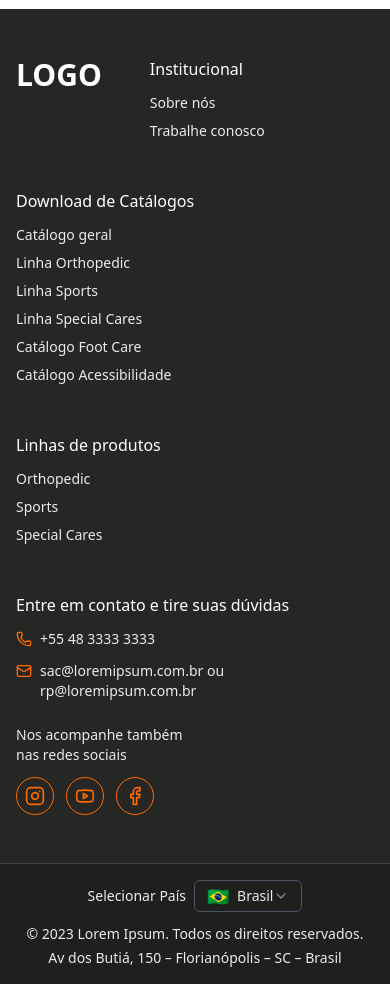
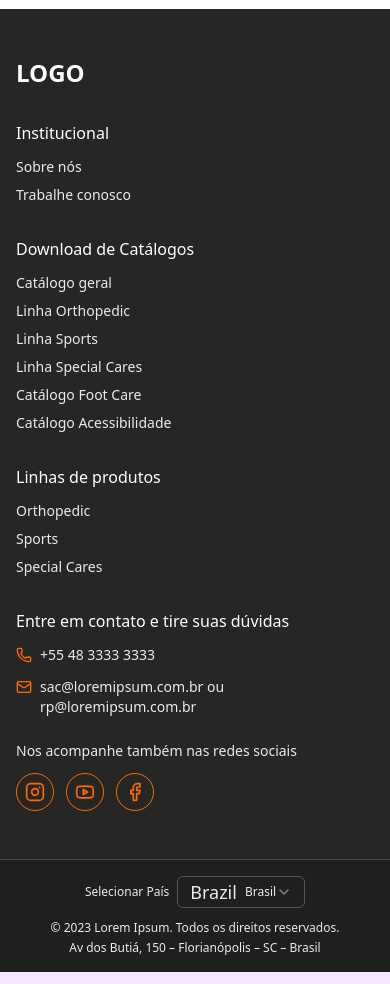
Before and after one commit to marcos-lima-dev/loja-ortopedica, a React (Vite) app: page / in a window 390 px wide. Shown: the part 2400-3384 px from the top of the page. Built offline with nearby package versions, Linux system fonts and the light colour scheme.

Commit message:
refactor: Footer.tsx and README.md

```diff
--- a/src/components/Footer.tsx
+++ b/src/components/Footer.tsx
@@ -1,3 +1,4 @@
+// src/components/Footer.tsx
 import { Phone, Mail, Facebook, Instagram, Youtube } from 'lucide-react'
 import {
   Select,
@@ -12,15 +13,15 @@ export default function Footer() {
     <footer className="font-roboto" style={{ backgroundColor: '#262624', color: '#EBEBEB' }}>
       {/* 🔹 Conteúdo Principal */}
       <div className="max-w-7xl mx-auto px-4 sm:px-6 lg:px-8 py-12">
-        <div className="flex flex-wrap gap-12 lg:gap-16">
+        <div className="grid grid-cols-1 sm:grid-cols-2 lg:grid-cols-5 gap-8 lg:gap-12">
 
           {/* Coluna 1: Logo */}
-          <div className="flex-shrink-0">
-            <h2 className="text-3xl font-bold text-white">LOGO</h2>
+          <div className="flex items-start">
+            <h2 className="text-2xl sm:text-3xl font-bold text-white">LOGO</h2>
           </div>
 
           {/* Coluna 2: Institucional */}
-          <div className="flex-shrink-0">
+          <div>
             <h3 className="text-white font-medium text-base mb-3">Institucional</h3>
             <ul className="space-y-2 text-sm">
               <li><a href="#" className="hover:text-white transition-colors">Sobre nós</a></li>
@@ -29,7 +30,7 @@ export default function Footer() {
           </div>
 
           {/* Coluna 3: Download de Catálogos */}
-          <div className="flex-shrink-0">
+          <div>
             <h3 className="text-white font-medium text-base mb-3">Download de Catálogos</h3>
             <ul className="space-y-2 text-sm">
               <li><a href="#" className="hover:text-white transition-colors">Catálogo geral</a></li>
@@ -42,7 +43,7 @@ export default function Footer() {
           </div>
 
           {/* Coluna 4: Linhas de Produtos */}
-          <div className="flex-shrink-0">
+          <div>
             <h3 className="text-white font-medium text-base mb-3">Linhas de produtos</h3>
             <ul className="space-y-2 text-sm">
               <li><a href="#" className="hover:text-white transition-colors">Orthopedic</a></li>
@@ -52,7 +53,7 @@ export default function Footer() {
           </div>
 
           {/* Coluna 5: Contato */}
-          <div className="flex-shrink-0">
+          <div>
             <h3 className="text-white font-medium text-base mb-3">
               Entre em contato e tire suas dúvidas
             </h3>
@@ -63,12 +64,14 @@ export default function Footer() {
               </div>
               <div className="flex items-start gap-2">
                 <Mail className="w-4 h-4 text-orange-500 mt-0.5" />
-                <span>sac@loremipsum.com.br ou<br />rp@loremipsum.com.br</span>
+                <span className="break-words">
+                  sac@loremipsum.com.br ou<br />rp@loremipsum.com.br
+                </span>
               </div>
             </div>
 
             <div className="mt-6">
-              <p className="text-sm mb-3">Nos acompanhe também<br />nas redes sociais</p>
+              <p className="text-sm mb-3">Nos acompanhe também nas redes sociais</p>
               <div className="flex gap-3">
                 <a href="#" className="text-orange-500 hover:text-orange-400 transition-colors border border-orange-500 rounded-full p-2">
                   <Instagram className="w-5 h-5" />
@@ -88,19 +91,19 @@ export default function Footer() {
       {/* 🔸 Linha Inferior */}
       <div className="border-t py-4" style={{ borderColor: '#444', backgroundColor: '#1f1f1d' }}>
         <div className="max-w-7xl mx-auto px-4 sm:px-6 lg:px-8">
-          <div className="flex flex-col lg:flex-row justify-between items-center text-sm">
+          <div className="flex flex-col lg:flex-row justify-between items-center text-xs sm:text-sm">
 
             {/* Selecionar País */}
             <div className="flex items-center gap-2 mb-3 lg:mb-0">
-              <span>Selecionar País</span>
+              <span className="text-xs sm:text-sm">Selecionar País</span>
               <Select defaultValue="br">
-                <SelectTrigger className="w-fit h-8 text-sm border-gray-600" style={{ backgroundColor: 'transparent', color: '#EBEBEB' }}>
+                <SelectTrigger className="w-fit h-8 text-xs sm:text-sm border-gray-600" style={{ backgroundColor: 'transparent', color: '#EBEBEB' }}>
                   <SelectValue />
                 </SelectTrigger>
                 <SelectContent>
                   <SelectItem value="br">
                     <div className="flex items-center gap-2">
-                      <span className="text-lg">🇧🇷</span>
+                      <span className="text-lg">Brazil</span>
                       <span>Brasil</span>
                     </div>
                   </SelectItem>
@@ -109,7 +112,7 @@ export default function Footer() {
             </div>
 
             {/* Copyright e Endereço */}
-            <div className="text-center lg:text-right space-y-1 text-sm">
+            <div className="text-center lg:text-right space-y-1 text-xs sm:text-sm">
               <p>© 2023 Lorem Ipsum. Todos os direitos reservados.</p>
               <p>Av dos Butiá, 150 – Florianópolis – SC – Brasil</p>
             </div>
```
Also changed, not shown: 1 other file (tests, documents, lock files or other folders).
